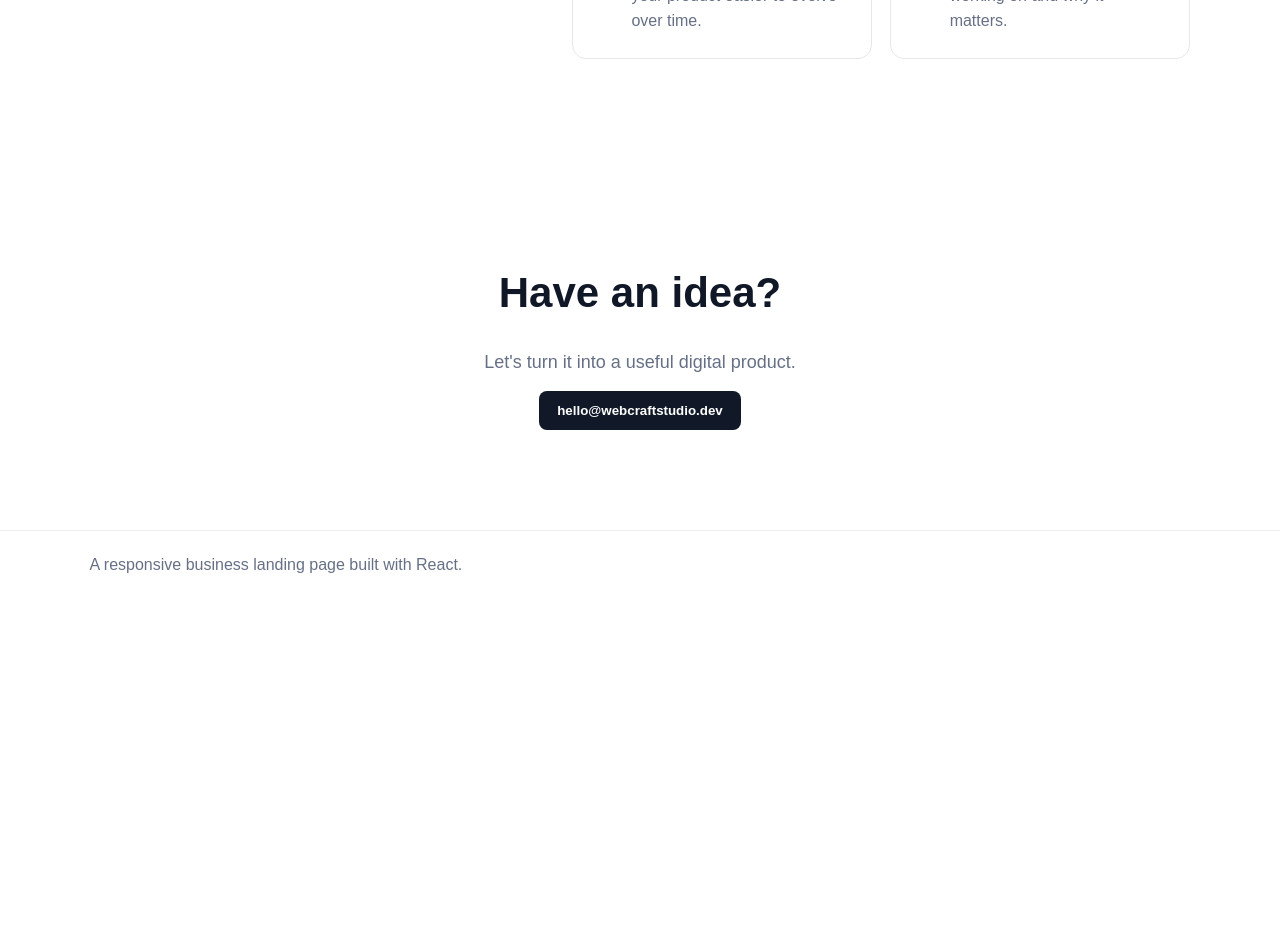
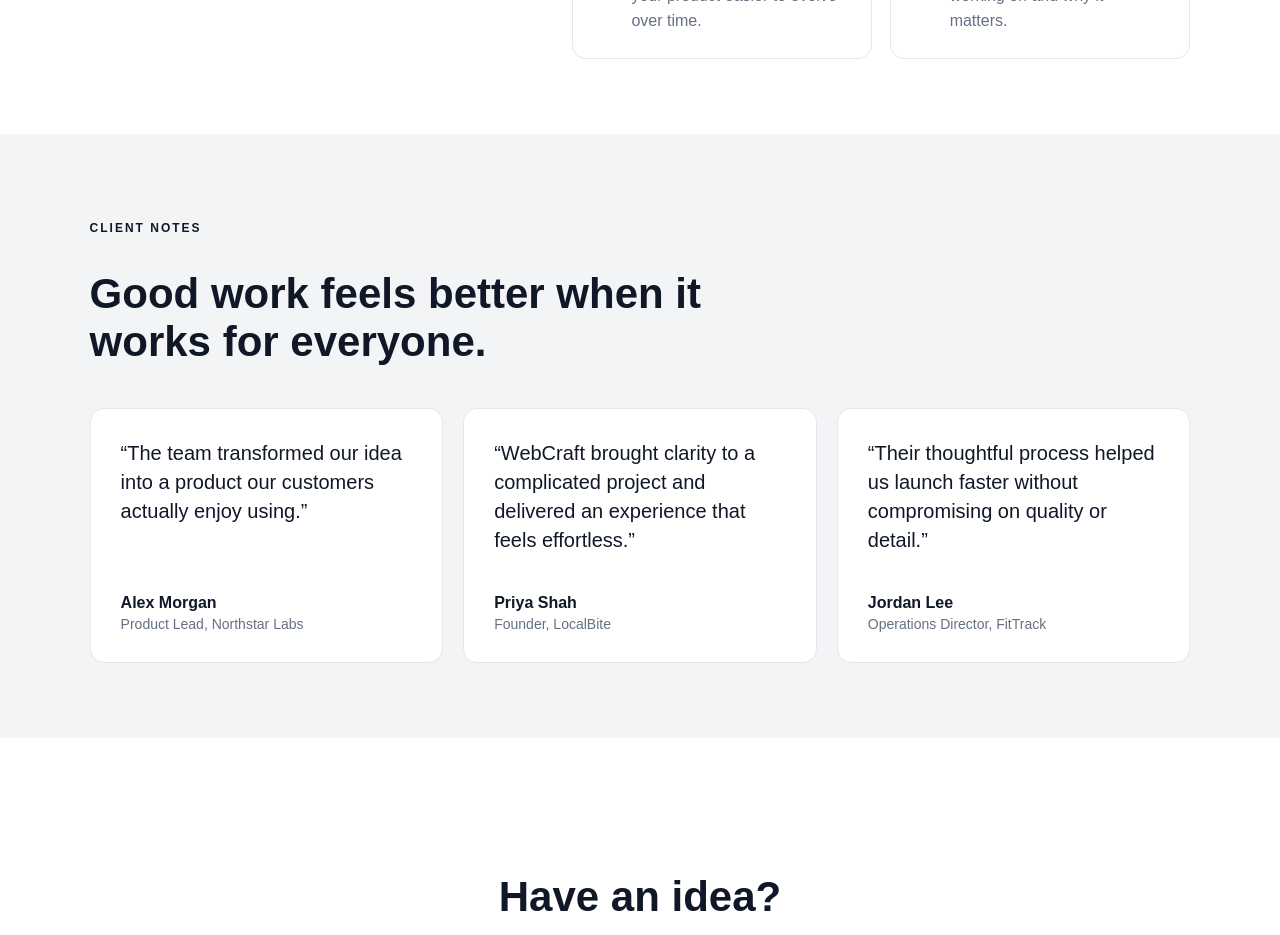
Before and after one commit to mandadapuswarna/webcraft-business-landing-page, a React (Vite) app: page / in a window 1280 px wide. Shown: the part 2560-3495 px from the top of the page. Before the commit the page ends 3159 px from the top, so only its background shows below. Built offline with nearby package versions, Linux system fonts and the light colour scheme.

Commit message:
feat: add client testimonials section

```diff
--- a/src/App.jsx
+++ b/src/App.jsx
@@ -4,6 +4,7 @@ import Hero from "./components/Hero/Hero";
 import Services from "./components/Services/Services";
 import Work from "./components/Work/Work";
 import Benefits from "./components/Benefits/Benefits";
+import Testimonials from "./components/Testimonials/Testimonials";
 import Contact from "./components/Contact/Contact";
 import Footer from "./components/Footer/Footer";
 
@@ -16,6 +17,7 @@ export default function App() {
         <Services />
         <Work />
         <Benefits />
+        <Testimonials />
         <Contact />
       </main>
       <Footer />
--- /dev/null
+++ b/src/components/Testimonials/Testimonials.jsx
@@ -0,0 +1,42 @@
+const testimonials = [
+  {
+    quote: "The team transformed our idea into a product our customers actually enjoy using.",
+    name: "Alex Morgan",
+    role: "Product Lead",
+    company: "Northstar Labs",
+  },
+  {
+    quote: "WebCraft brought clarity to a complicated project and delivered an experience that feels effortless.",
+    name: "Priya Shah",
+    role: "Founder",
+    company: "LocalBite",
+  },
+  {
+    quote: "Their thoughtful process helped us launch faster without compromising on quality or detail.",
+    name: "Jordan Lee",
+    role: "Operations Director",
+    company: "FitTrack",
+  },
+];
+
+export default function Testimonials() {
+  return (
+    <section className="testimonials">
+      <p className="tag">CLIENT NOTES</p>
+      <h2>Good work feels better when it works for everyone.</h2>
+      <div className="testimonial-grid">
+        {testimonials.map(({ quote, name, role, company }) => (
+          <article className="testimonial-card" key={name}>
+            <blockquote>“{quote}”</blockquote>
+            <footer>
+              <strong>{name}</strong>
+              <span>
+                {role}, {company}
+              </span>
+            </footer>
+          </article>
+        ))}
+      </div>
+    </section>
+  );
+}
--- a/src/styles.css
+++ b/src/styles.css
@@ -250,6 +250,52 @@ section h2 {
   color: #667085;
   line-height: 1.6;
 }
+.testimonials {
+  background: #f3f4f6;
+}
+.testimonials h2 {
+  max-width: 720px;
+  margin-bottom: 42px;
+}
+.testimonial-grid {
+  display: grid;
+  grid-template-columns: repeat(3, 1fr);
+  gap: 20px;
+}
+.testimonial-card {
+  display: flex;
+  flex-direction: column;
+  justify-content: space-between;
+  min-height: 255px;
+  padding: 30px;
+  background: #fff;
+  border: 1px solid #e5e7eb;
+  border-radius: 14px;
+  transition: transform 0.2s ease, border-color 0.2s ease,
+    box-shadow 0.2s ease;
+}
+.testimonial-card:hover {
+  transform: translateY(-6px);
+  border-color: #111827;
+  box-shadow: 0 12px 24px rgba(16, 24, 40, 0.1);
+}
+.testimonial-card blockquote {
+  margin: 0;
+  font-size: 20px;
+  line-height: 1.45;
+}
+.testimonial-card footer {
+  display: flex;
+  flex-direction: column;
+  gap: 4px;
+  padding: 0;
+  border: 0;
+  color: #101828;
+}
+.testimonial-card footer span {
+  color: #667085;
+  font-size: 14px;
+}
 .contact {
   text-align: center;
   padding: 100px 7% !important;
@@ -280,6 +326,9 @@ footer {
   .benefit-list {
     grid-template-columns: 1fr;
   }
+  .testimonial-grid {
+    grid-template-columns: 1fr;
+  }
   section h2 {
     font-size: 32px;
   }
```
Also changed, not shown: 1 other file (tests, documents, lock files or other folders).
